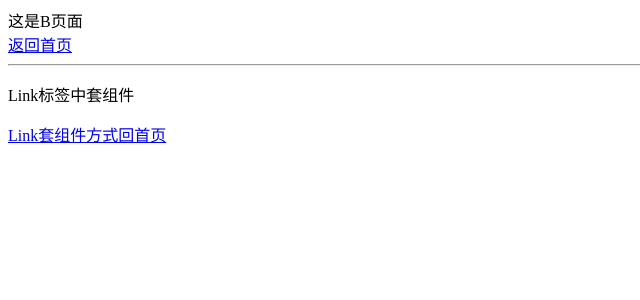
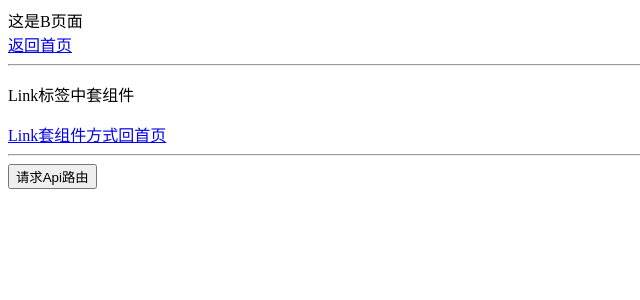
Before and after one commit to Vintamin/ReactNextDemo, a Next.js app: page /b in a window 1280 px wide. Shown: the top 300 px of the page, without its empty margins (0-640 px from the left). Built offline with nearby package versions, Linux system fonts and the light colour scheme.

Commit message:
kk-two第一次提交

```diff
--- /dev/null
+++ b/pages/api/test.js
@@ -0,0 +1,9 @@
+export default (req,res)=>{
+    let data={
+        name:"李佳康",
+        age:18
+    }
+    res.setHeader('Content-Type', 'application/json')
+    //res.send(data)
+    res.json(data)
+}
--- a/pages/b.js
+++ b/pages/b.js
@@ -1,7 +1,7 @@
 import Link from 'next/link'
 import Head from 'next/head'
 import React from 'react'
-
+import axios from 'axios'
 const RedLink =React.forwardRef((props,ref)=>{
     return(
         <a href={props.href} ref={ref}>Link套组件方式回首页</a>
@@ -9,7 +9,11 @@ const RedLink =React.forwardRef((props,ref)=>{
 })
 export default ({children})=>{
 
-    console.log("props",children);
+    //console.log("props",children);
+    const getApiTest =async()=>{
+        let res =await axios.get("http://localhost:5000/api/test")
+        console.log("这是我自己写的api",res);
+    }
     return (
         <div>
             <Head>
@@ -20,6 +24,8 @@ export default ({children})=>{
             <hr />
             <p>Link标签中套组件</p>
             <Link href="/" passHref><RedLink></RedLink></Link>
+            <hr />
+            <button onClick={getApiTest}>请求Api路由</button>
         </div>
     )
 }
```
